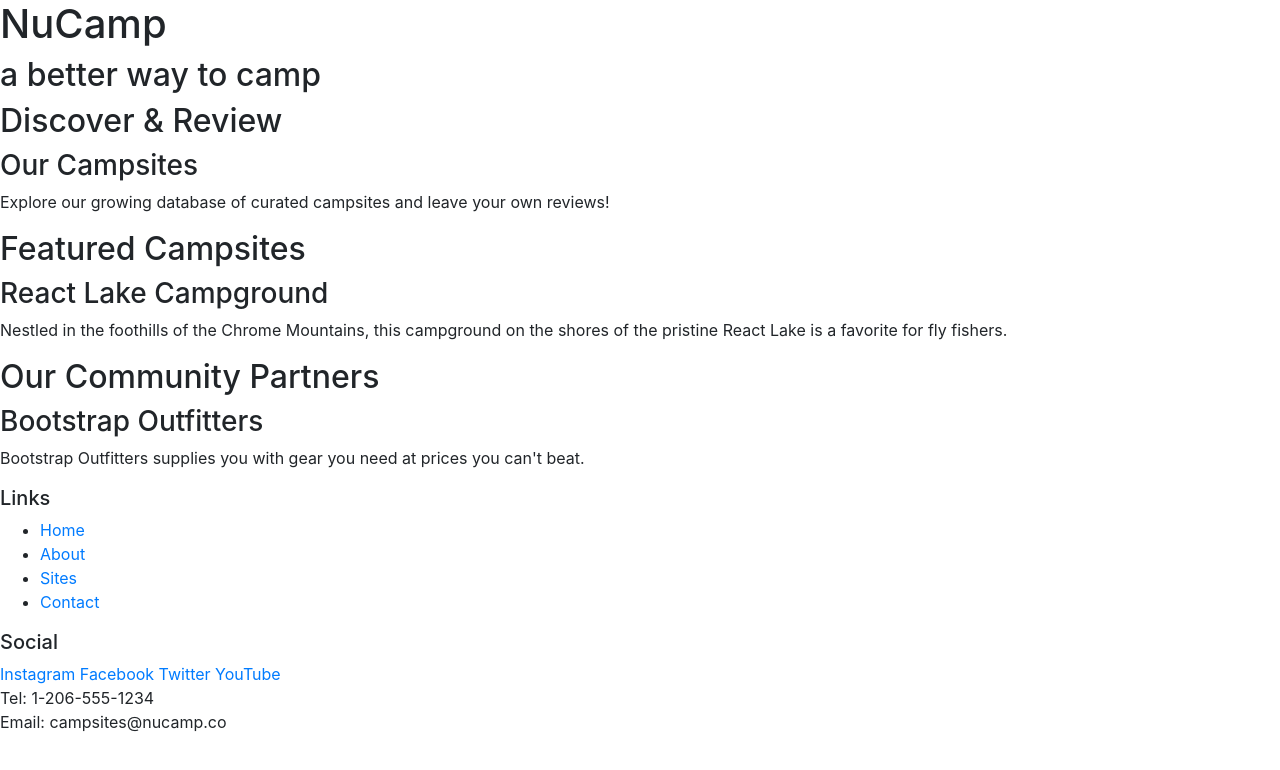
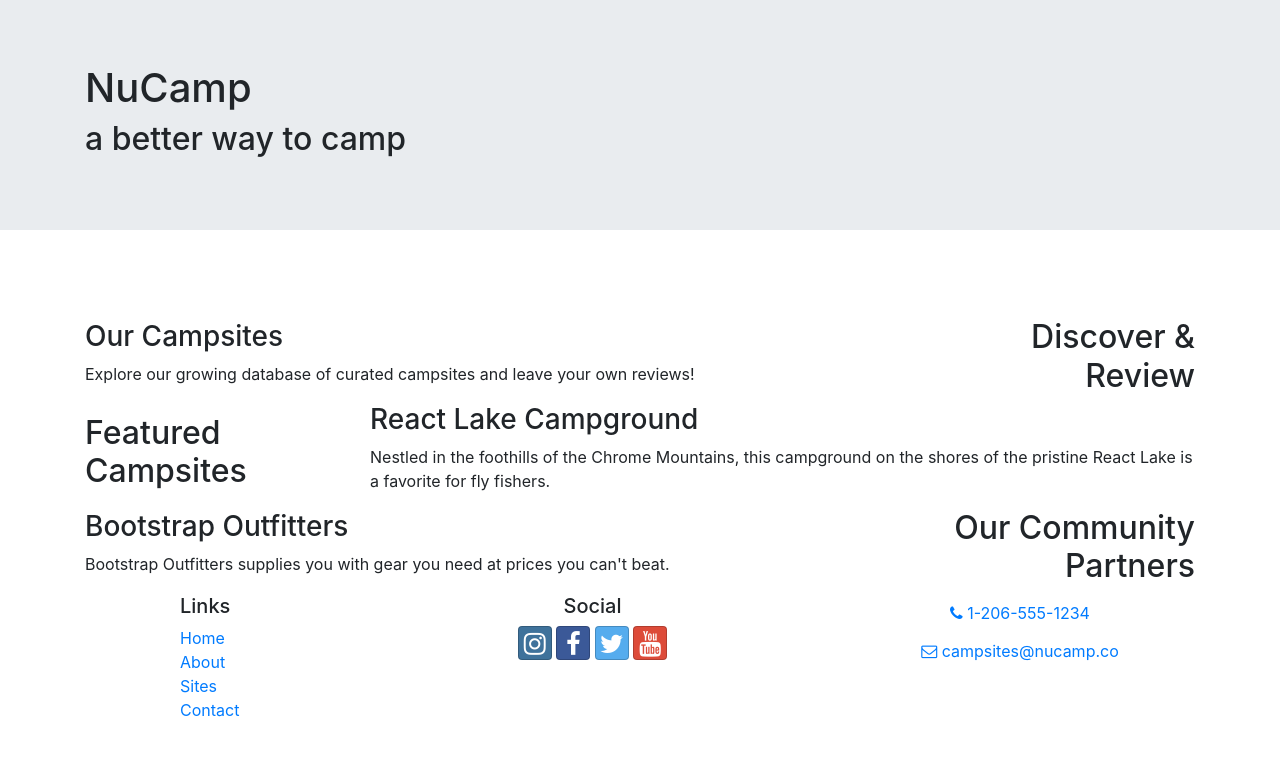
Before and after one commit to evenstevens1996/nucampsite, a website: page index.html in a window 1280 px wide. Drawn offline with nearby package versions, Linux system fonts and the light colour scheme.

Commit message:
Tables and Cards

```diff
--- a/index.html
+++ b/index.html
@@ -9,56 +9,99 @@
         <!-- Bootstrap CSS -->
         <link rel="stylesheet" href="node_modules/bootstrap/dist/css/bootstrap.min.css" />
 
+        <!-- Additional CSS must be placed after Bootstrap CSS -->
+        <link rel="stylesheet" href="node_modules/font-awesome/css/font-awesome.min.css" />
+        <link rel="stylesheet" href="node_modules/bootstrap-social/bootstrap-social.css" />
+        <link rel="stylesheet" href="https://fonts.googleapis.com/css?family=Lobster|Open+Sans" />
+        <link rel="stylesheet" href="css/styles.css" />
         <title>NuCamp: A Better Way To Camp</title>
     </head>
 
 <body>
 
-    <header>
-        <div>
+    <header class="jumbotron jumbotron-fluid">
+        <div class="container">
+            <div class="row">
+                <div class="col">
                     <h1>NuCamp</h1>
                     <h2>a better way to camp</h2>
                 </div>
+            </div>
+        </div>
     </header>
 
-    <div>
-        <h2>Discover & Review</h2>
+    <nav class="navbar navbar-expand-sm navbar-dark sticky-top">
+        <div class="container">
+            <button class="navbar-toggler ml-auto" type="button" data-toggle="collapse" data-target="#nucampNavbar">
+                <span class="navbar-toggler-icon"></span>
+            </button>
+            <div class="collapse navbar-collapse" id="nucampNavbar">
+                <ul class="navbar-nav">
+                    <li class="nav-item active"><a class="nav-link" href="#"><i class="fa fa-home fa-lg"></i> Home</a></li>
+                    <li class="nav-item"><a class="nav-link" href="aboutus.html"><i class="fa fa-info fa-lg"></i> About</a></li>
+                    <li class="nav-item"><a class="nav-link" href="#"><i class="fa fa-list fa-lg"></i> Sites</a></li>
+                    <li class="nav-item"><a class="nav-link" href="contactus.html"><i class="fa fa-address-card fa-lg"></i> Contact</a></li>
+                </ul>
+            </div>
+        </div>
+    </nav>
+
+    <div class="container">
+        <div class="row row-content align-items-center">
+            <div class="col-sm-4 order-sm-last col-md-3">
+                <h2 class="text-sm-right">Discover & Review</h2>
+            </div>
+            <div class="col">
                 <h3>Our Campsites</h3>
-        <p>Explore our growing database of curated campsites and leave your own reviews!</p>
+                <p class="d-none d-sm-block">Explore our growing database of curated campsites and leave your own reviews!</p>
+            </div>
         </div>
 
-    <div>
+        <div class="row row-content align-items-center">
+            <div class="col-sm-4 col-md-3">
                 <h2>Featured Campsites</h2>
+            </div>
+            <div class="col">
                 <h3>React Lake Campground</h3>
-        <p>Nestled in the foothills of the Chrome Mountains, this campground on the shores of the pristine React Lake is a favorite for fly fishers.</p>
+                <p class="d-none d-sm-block">Nestled in the foothills of the Chrome Mountains, this campground on the shores of the pristine React Lake is a favorite for fly fishers.</p>
+            </div>
         </div>
 
-    <div>
-        <h2>Our Community Partners</h2>
+        <div class="row row-content align-items-center">
+            <div class="col-sm-4 order-sm-last col-md-3">
+                <h2 class="text-sm-right">Our Community Partners</h2>
+            </div>
+            <div class="col">
                 <h3>Bootstrap Outfitters</h3>
-        <p>Bootstrap Outfitters supplies you with gear you need at prices you can't beat.</p>
+                <p class="d-none d-sm-block">Bootstrap Outfitters supplies you with gear you need at prices you can't beat.</p>
+            </div>
+        </div>
     </div>
 
-    <footer>
-        <div>
+    <footer class="site-footer">
+        <div class="container">
+            <div class="row">
+                <div class="col-4 col-sm-2 offset-1">
                     <h5>Links</h5>
-            <ul>
+                    <ul class="list-unstyled">
                         <li><a href="#">Home</a></li>
-                <li><a href="#">About</a></li>
+                        <li><a href="aboutus.html">About</a></li>
                         <li><a href="#">Sites</a></li>
-                <li><a href="#">Contact</a></li>
+                        <li><a href="contactus.html">Contact</a></li>
                     </ul>
                 </div>
-        <div>
+                <div class="col-6 col-sm-5 text-center">
                     <h5>Social</h5>
-            <a href="http://instagram.com/">Instagram</a>
-            <a href="http://facebook.com/">Facebook</a>
-            <a href="http://twitter.com/">Twitter</a>
-            <a href="http://youtube.com/">YouTube</a>
+                    <a class="btn btn-social-icon btn-instagram" href="http://instagram.com/"><i class="fa fa-instagram"></i></a>
+                    <a class="btn btn-social-icon btn-facebook" href="http://facebook.com/"><i class="fa fa-facebook"></i></a>
+                    <a class="btn btn-social-icon btn-twitter" href="http://twitter.com/"><i class="fa fa-twitter"></i></a>
+                    <a class="btn btn-social-icon btn-google" href="http://youtube.com/"><i class="fa fa-youtube"></i></a>
                 </div>
-        <div>
-            Tel: 1-206-555-1234<br />
-            Email: campsites@nucamp.co
+                <div class="col-sm-4 text-center">
+                    <a role="button" class="btn btn-link" href="tel:+12065551234"><i class="fa fa-phone"></i> 1-206-555-1234</a><br />
+                    <a role="button" class="btn btn-link" href="mailto:campsites@nucamp.co"><i class="fa fa-envelope-o"></i> campsites@nucamp.co</a>
+                </div>
+            </div>
         </div>
     </footer>
 
@@ -68,6 +111,5 @@
     <script src="node_modules/bootstrap/dist/js/bootstrap.min.js"></script>
 
 </body>
-</body>
 
 </html>
--- a/package.json
+++ b/package.json
@@ -15,6 +15,8 @@
   },
   "dependencies": {
     "bootstrap": "^4.5.2",
+    "bootstrap-social": "^5.1.1",
+    "font-awesome": "^4.7.0",
     "jquery": "^3.5.1",
     "popper.js": "^1.16.1"
   }
```
Also changed, not shown: 1 other file. Lines whose indentation alone changed are shown as unchanged.
